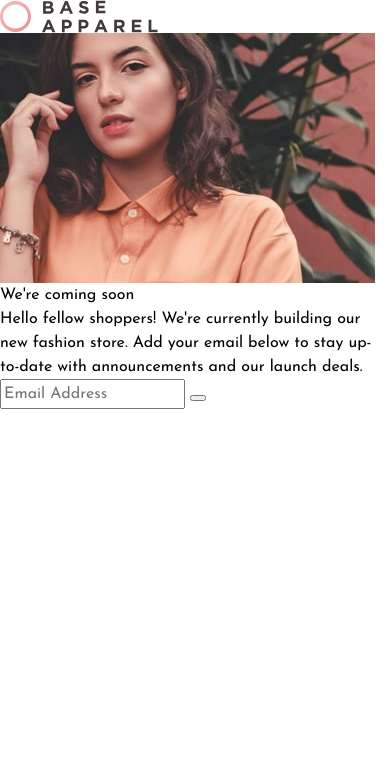
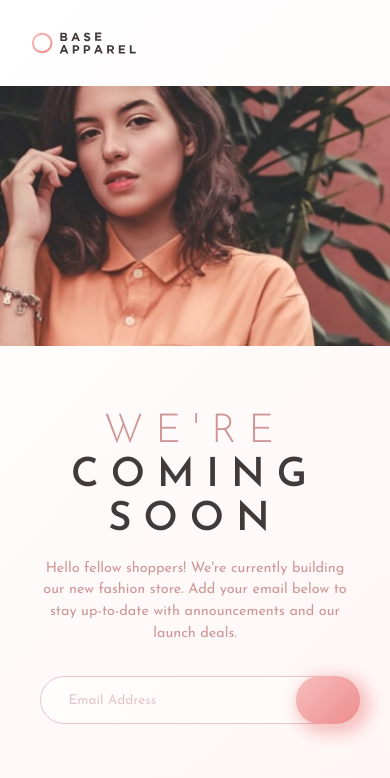
Before and after one commit to abbypinkos/base-apparel-coming-soon, a plain HTML site: page index.html in a window 390 px wide. Drawn offline with Linux system fonts and the light colour scheme; a script that the page names is missing.

Commit message:
Add default/mobile layout

```diff
--- a/styles/style.css
+++ b/styles/style.css
@@ -9,11 +9,129 @@
 --dark-grayish-red: hsl(0, 6%, 24%);
 
 /* Gradients */
---lighter-grdient: Linear, 135deg, from hsl(0, 0%, 100%), to hsl(0, 100%, 98%);
---darker-gradient: Linear, 135deg, from hsl(0, 80%, 86%), to hsl(0, 74%, 74%);
+--lighter-gradient: linear-gradient(135deg, hsl(0, 0%, 100%), hsl(0, 100%, 98%));
+--darker-gradient: linear-gradient(135deg, hsl(0, 80%, 86%), hsl(0, 74%, 74%));
 }
 
 body {
+    background-image: var(--lighter-gradient);
     font-family: 'Josefin Sans', sans-serif;
     font-size: 1rem;
+    font-weight: 400;
+    color: var(--desaturated-red);
 }
+
+.page {
+    display: grid;
+    place-items: center;
+    align-content: center;
+    grid-template-areas:
+    "page__logo"
+    "page__image"
+    "page__info";
+    align-items: start;
+    overflow: hidden;
+    /* height: 100vh;
+    width: 100vw; */
+}
+
+.page__logo {
+    display: flex;
+    justify-content: flex-start;
+    align-content: center;
+    width: 100%;
+    padding: 2rem;
+    grid-area: page__logo;
+}
+
+.page__logo-img {
+    width: 32%;
+}
+
+.page__image {
+    width: 100%;
+    grid-area: page__image;
+}
+
+.page__info {
+    display: flex;
+    flex-direction: column;
+    justify-content: center;
+    align-items: center;
+    text-align: center;
+    padding: 3rem 2rem;
+    grid-area: page__info;
+    width: 100%;
+}
+
+.page__info-title {
+    font-size: 2.5rem;
+    letter-spacing: 0.75rem;
+    line-height: 2.75rem;
+    text-transform: uppercase;
+    padding-top: 1rem;
+    width: 10ch;
+    text-align: center;
+}
+
+.page__info-title--light {
+    font-weight: 300;
+}
+
+.page__info-title--dark {
+    color: var(--dark-grayish-red);
+    font-weight: 600;
+}
+
+.page__info-text {
+    font-size: 0.9rem;
+    width: 35ch;
+    padding-block: 1rem 2rem;
+}
+
+.page__info-email {
+    display: flex;
+    flex-direction: row;
+    align-items: center;
+    justify-content: center;
+    position: relative;
+}
+
+.page__info-email-input {
+    border-radius: 2.5rem;
+    padding: 0.75rem 3.5rem 0.75rem 1.75rem;
+    width: 311px;
+    height: 48px;
+    border: 1px solid var(--desaturated-red);
+    opacity: 50%;
+    outline: none;
+}
+
+.page__info-email-input::placeholder {
+    color: var(--desaturated-red);
+    font-size: 0.85rem;
+}
+
+.page__info-email-button {
+    align-content: flex-end;
+    background-image: var(--darker-gradient);
+    border-radius: 2rem;
+    border: none;
+    position: absolute;
+    box-shadow: 5px 5px 15px 5px rgb(223 30 30 / 24%);
+    top: 0;
+    left: 16rem;
+    width: 4rem;
+    height: 3rem;
+    cursor: pointer;
+}
+
+/* To-do:
+    - Add "icon-arrow.svg" to button
+    - Add hover state to button
+    - Style input error and error message
+    - Media query for desktop layout
+    - JavaScript for input
+        - Error messages
+            - Empty `input` field
+            - Email not formatted correctly */
```
